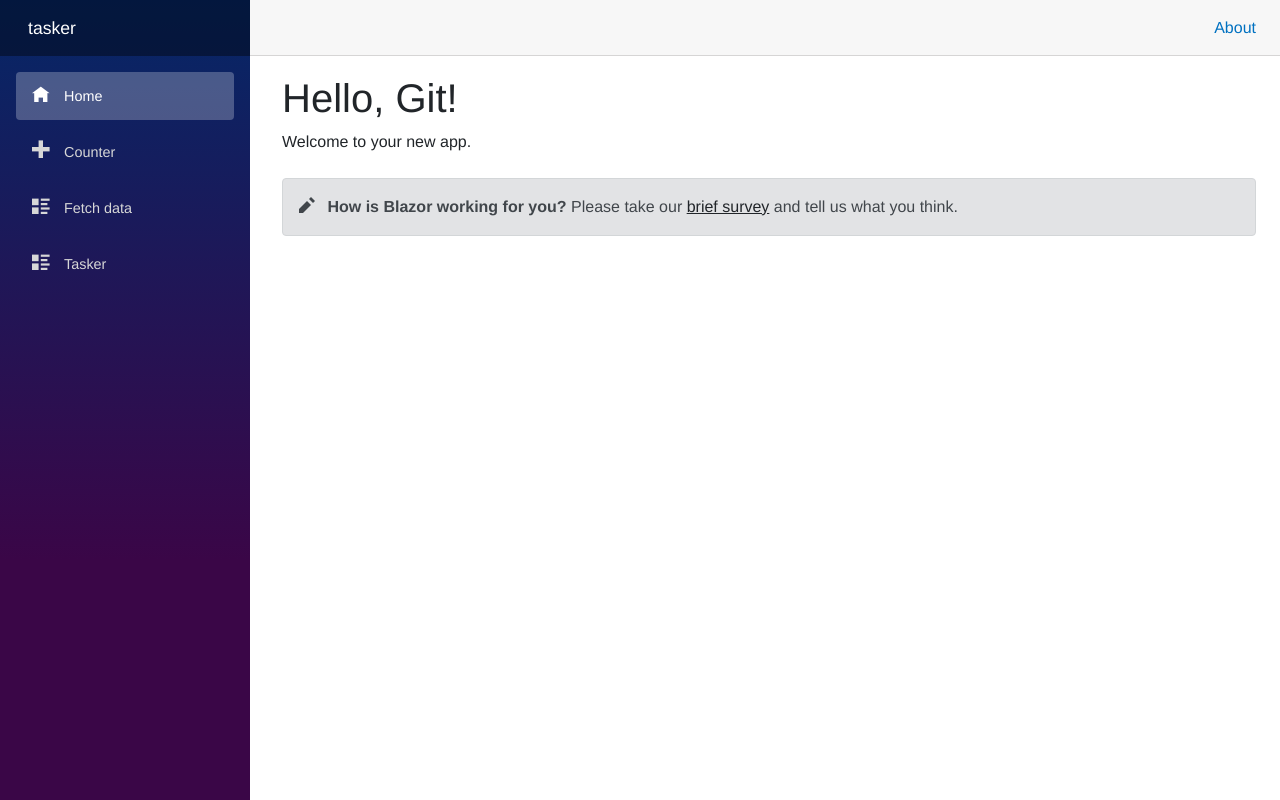
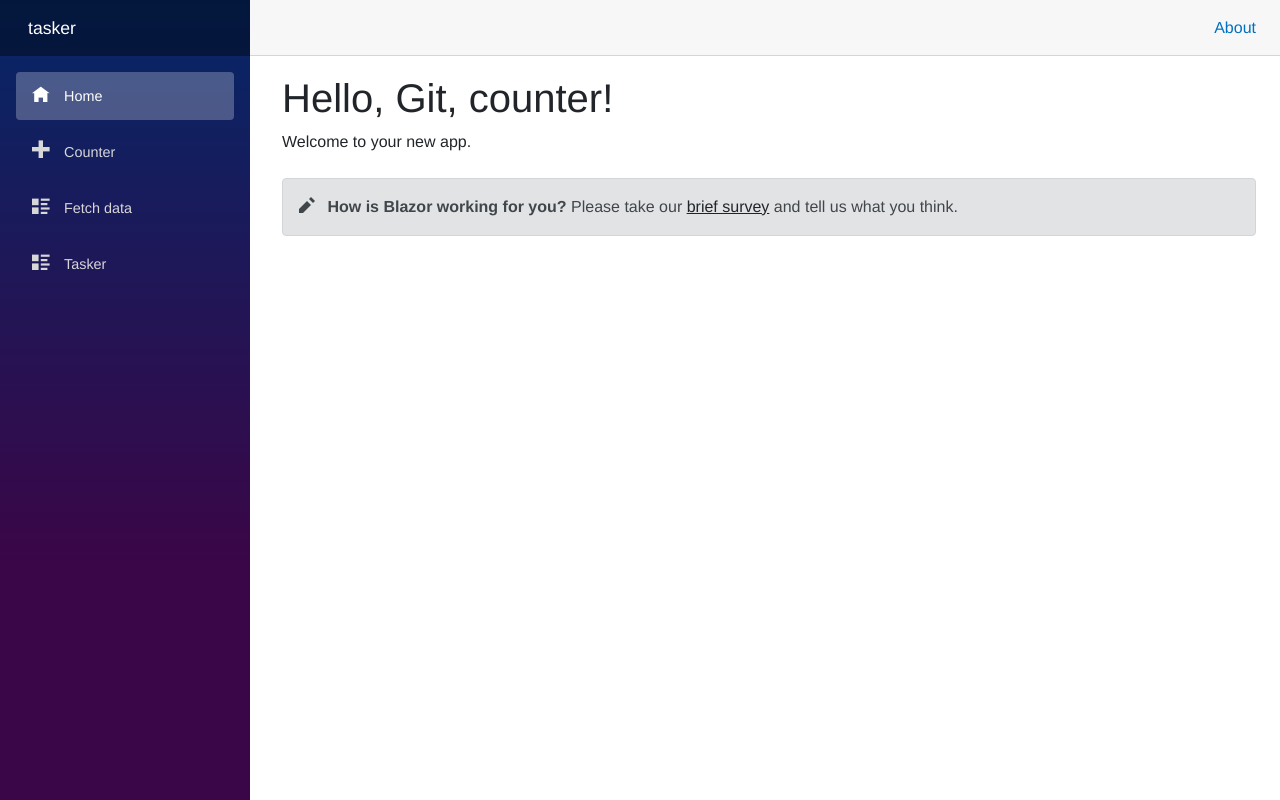
Before and after one commit to Hodei15/tasker, an ASP.NET Core app: page / in a window 1280 px wide. Run offline with ASP.NET Core 8, Linux system fonts and the light colour scheme; style sheets or scripts are compiled from the project's sources.

Commit message:
commit inical rama

```diff
--- a/Pages/Index.razor
+++ b/Pages/Index.razor
@@ -2,7 +2,7 @@
 
 <PageTitle>Index</PageTitle>
 
-<h1>Hello, Git!</h1>
+<h1>Hello, Git, counter!</h1>
 
 Welcome to your new app.
 
```
